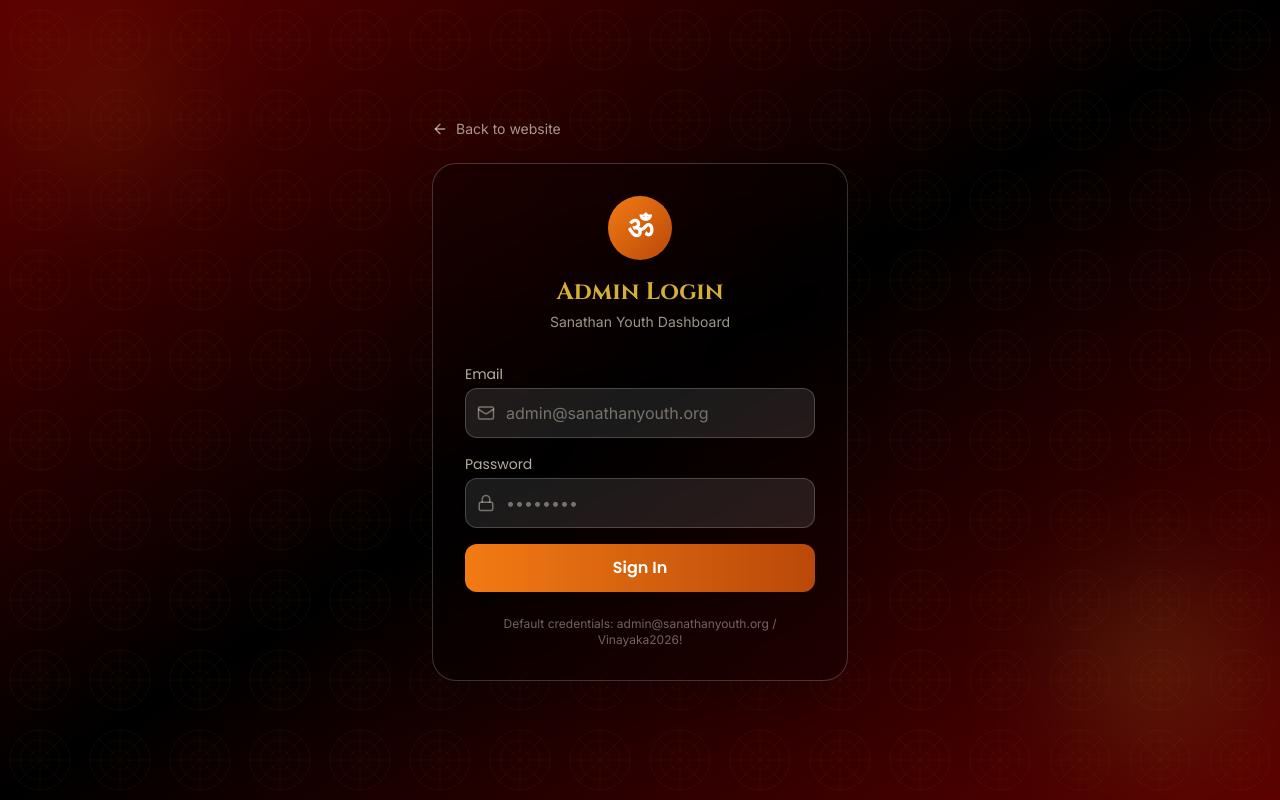
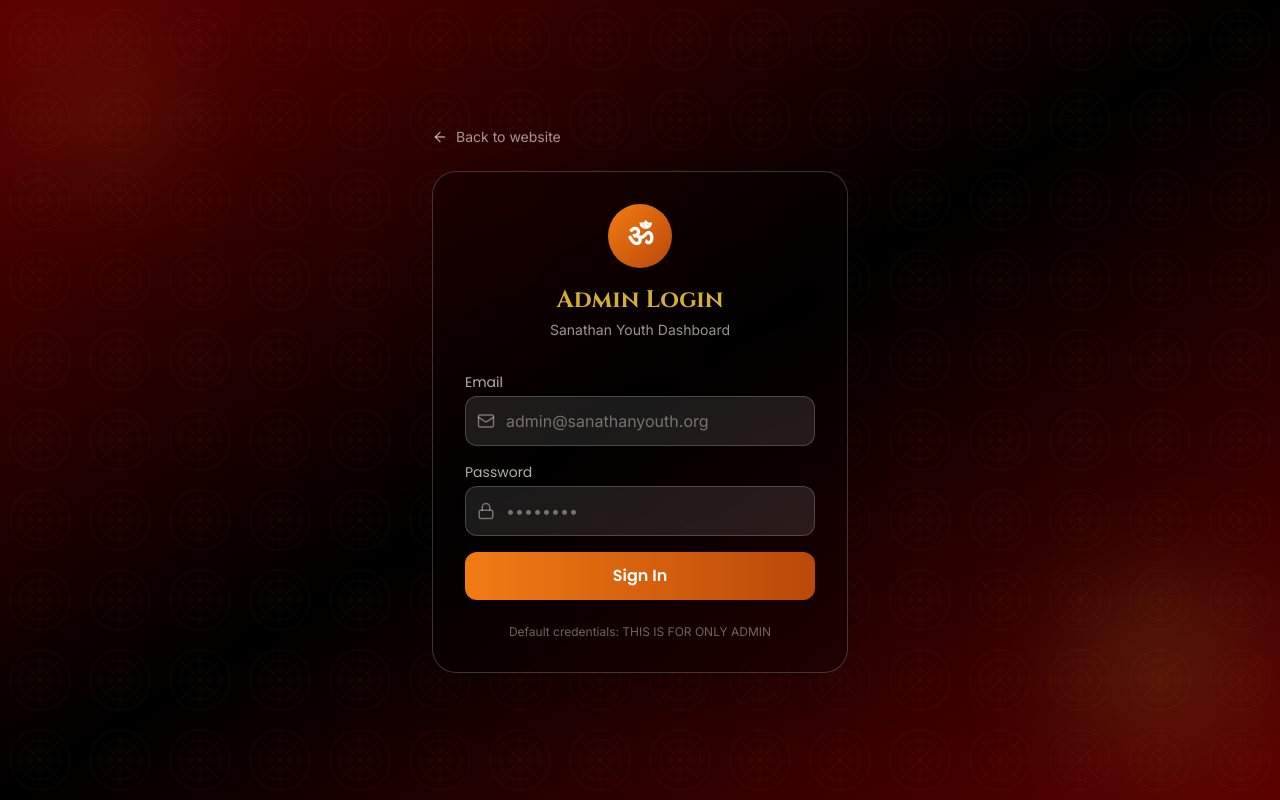
Before and after one commit to manojkumarkankala/sanathan, a React (Vite) app: page /admin in a window 1280 px wide. Built offline with nearby package versions, Linux system fonts and the light colour scheme; a web font is replaced by a local one.

Commit message:
Update AdminLogin.tsx

```diff
--- a/src/pages/admin/AdminLogin.tsx
+++ b/src/pages/admin/AdminLogin.tsx
@@ -97,7 +97,7 @@ export function AdminLogin() {
             </form>
 
             <p className="text-cream/40 text-xs text-center mt-6">
-              Default credentials: admin@sanathanyouth.org / Vinayaka2026!
+              Default credentials: THIS IS FOR ONLY ADMIN
             </p>
           </div>
         </div>
```
